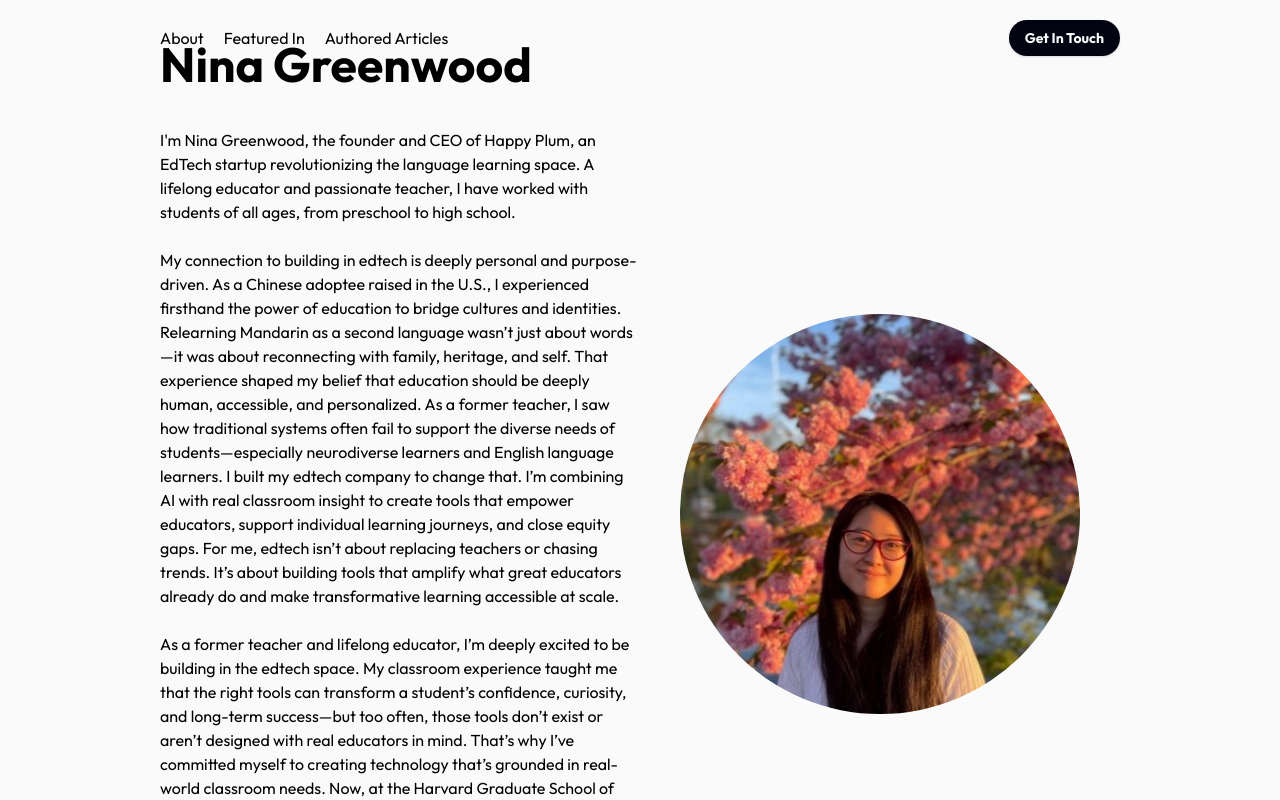
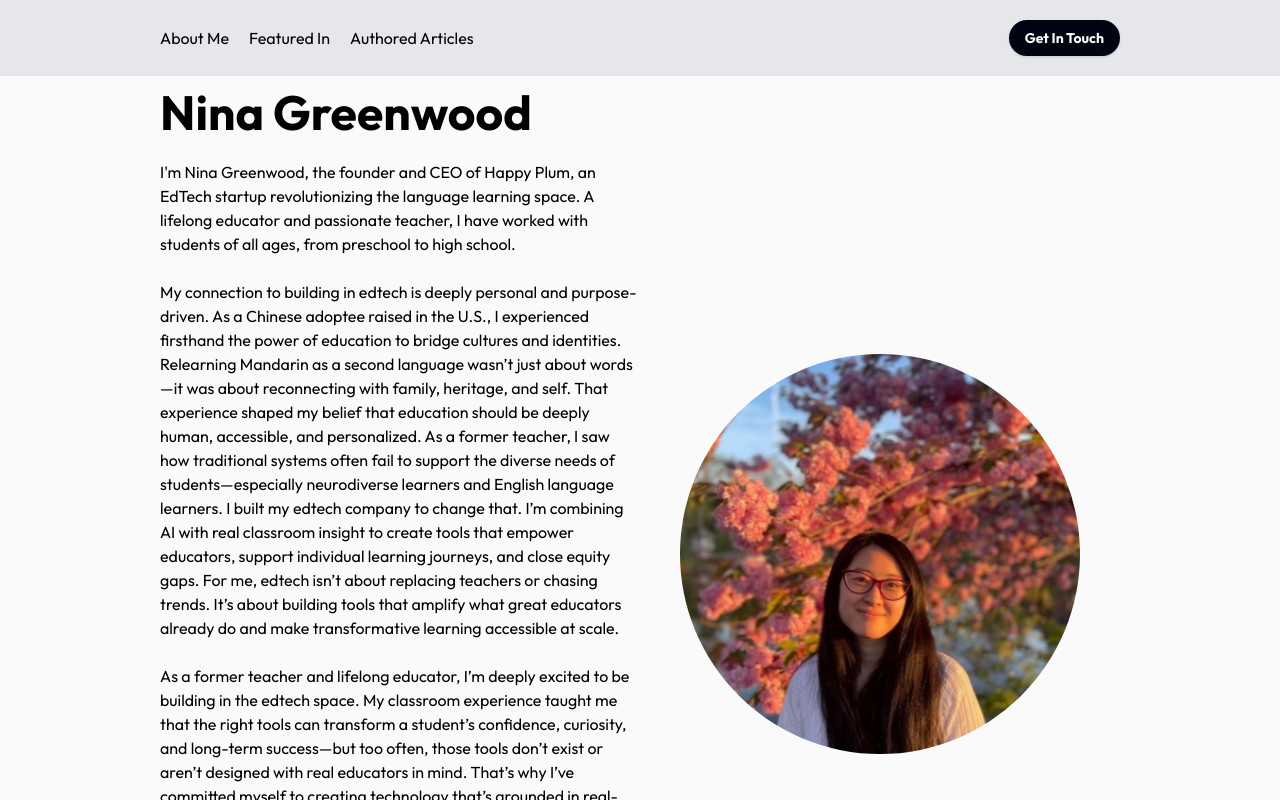
Before and after one commit to PirateKing55/nina-portfolio, a Next.js app: page / in a window 1280 px wide. Shown: the top 800 px of the page. Built offline with nearby package versions, Linux system fonts and the light colour scheme.

Commit message:
Minor changes

```diff
--- a/src/app/page.tsx
+++ b/src/app/page.tsx
@@ -23,41 +23,12 @@ export default function Home() {
 	return (
 		<div className="bg-background text-foreground">
 			<Navbar />
-			<div className="hidden md:block">
+			<div className="hidden md:block pt-12">
 				<FirstSection />
-
-				{/* Featured Slider */}
-
-				{/* <motion.div
-					ref={ref}
-					initial={{ opacity: 0 }}
-					animate={inView ? { opacity: 1 } : {}}
-					transition={{ duration: 0.8 }}
-					className="px-5 pt-5 md:px-40 relative"
-				>
-					<div className="fade-effect-wrapper relative flex overflow-x-hidden space-x-14">
-						<div className="space-x-14 animate-marquee whitespace-nowrap">
-							<FeaturedCompanies />
-						</div>
-						<div className="absolute top-0 space-x-14 animate-marqueeOpposite whitespace-nowrap">
-							<FeaturedCompanies />
-						</div>
-					</div>
-				</motion.div> */}
-
-				{/* About */}
 
 				<AboutSection />
 			</div>
 			<Mobile />
-
-			{/* <div className="common-style relative" id="featured-in">
-				<FeaturedVideos />
-			</div> */}
-
-			{/* <div className="common-style relative" id="publications">
-				<Publications />
-			</div> */}
 
 			<div className="px-5 md:px-40 min-h-fit py-5 md:py-10" id="featured-in">
 				<Media />
@@ -65,9 +36,6 @@ export default function Home() {
 			<div className="px-5 md:px-40 min-h-fit py-5 md:py-10 mb-10" id="articles">
 				<AuthoredArticles />
 			</div>
-			{/* <div className="common-style relative" id="papers">
-				<PublishedPapers />
-			</div> */}
 
 			<Footer />
 		</div>
--- a/src/components/first-section.tsx
+++ b/src/components/first-section.tsx
@@ -35,27 +35,65 @@ export default function FirstSection() {
 			className="px-5 md:px-40 pt-5 md:py-10 md:min-h-screen relative md:grid grid-cols-1 md:grid-cols-2"
 		>
 			{/* Title with staggered animation */}
-      <div className="flex flex-col justify-center gap-5 md:gap-10 z-20">
-        <motion.h1 className={`text-3xl md:text-5xl font-bold text-foreground z-20`} variants={childVariants}>
+			<div className="flex flex-col justify-center gap-5 md:gap-6 z-20">
+				<motion.h1
+					className={`text-3xl md:text-5xl font-bold text-foreground z-20`}
+					variants={childVariants}
+				>
 					Nina Greenwood
 				</motion.h1>
 				<motion.p className="text-foreground  z-20" variants={childVariants}>
-  I'm Nina Greenwood, the founder and CEO of Happy Plum, an EdTech startup revolutionizing the language learning space. A lifelong educator and passionate teacher, I have worked with students of all ages, from preschool to high school.
-
+					I'm Nina Greenwood, the founder and CEO of Happy Plum, an EdTech
+					startup revolutionizing the language learning space. A lifelong
+					educator and passionate teacher, I have worked with students of all
+					ages, from preschool to high school.
 					<br />
-  <br />My connection to building in edtech is deeply personal and purpose-driven. As a Chinese adoptee raised in the U.S., I experienced firsthand the power of education to bridge cultures and identities. Relearning Mandarin as a second language wasn’t just about words—it was about reconnecting with family, heritage, and self. That experience shaped my belief that education should be deeply human, accessible, and personalized.
-As a former teacher, I saw how traditional systems often fail to support the diverse needs of students—especially neurodiverse learners and English language learners. I built my edtech company to change that. I’m combining AI with real classroom insight to create tools that empower educators, support individual learning journeys, and close equity gaps.
-For me, edtech isn’t about replacing teachers or chasing trends. It’s about building tools that amplify what great educators already do and make transformative learning accessible at scale.
-
-  <br /><br />As a former teacher and lifelong educator, I’m deeply excited to be building in the edtech space. My classroom experience taught me that the right tools can transform a student’s confidence, curiosity, and long-term success—but too often, those tools don’t exist or aren’t designed with real educators in mind.
-That’s why I’ve committed myself to creating technology that’s grounded in real-world classroom needs. Now, at the Harvard Graduate School of Education, I’m continuing this work through research and development in generative AI—exploring how it can personalize learning, support neurodiverse students, and reduce the administrative burden on teachers.
-This isn’t just a field I’m working in—it’s a mission I believe in. I’m building solutions that merge cutting-edge AI with the empathy and adaptability of great teaching.
+					<br />
+					My connection to building in edtech is deeply personal and
+					purpose-driven. As a Chinese adoptee raised in the U.S., I experienced
+					firsthand the power of education to bridge cultures and identities.
+					Relearning Mandarin as a second language wasn’t just about words—it
+					was about reconnecting with family, heritage, and self. That
+					experience shaped my belief that education should be deeply human,
+					accessible, and personalized. As a former teacher, I saw how
+					traditional systems often fail to support the diverse needs of
+					students—especially neurodiverse learners and English language
+					learners. I built my edtech company to change that. I’m combining AI
+					with real classroom insight to create tools that empower educators,
+					support individual learning journeys, and close equity gaps. For me,
+					edtech isn’t about replacing teachers or chasing trends. It’s about
+					building tools that amplify what great educators already do and make
+					transformative learning accessible at scale.
+					<br />
+					<br />
+					As a former teacher and lifelong educator, I’m deeply excited to be
+					building in the edtech space. My classroom experience taught me that
+					the right tools can transform a student’s confidence, curiosity, and
+					long-term success—but too often, those tools don’t exist or aren’t
+					designed with real educators in mind. That’s why I’ve committed myself
+					to creating technology that’s grounded in real-world classroom needs.
+					Now, at the Harvard Graduate School of Education, I’m continuing this
+					work through research and development in generative AI—exploring how
+					it can personalize learning, support neurodiverse students, and reduce
+					the administrative burden on teachers. This isn’t just a field I’m
+					working in—it’s a mission I believe in. I’m building solutions that
+					merge cutting-edge AI with the empathy and adaptability of great
+					teaching.
 				</motion.p>
-
 			</div>
 			{/* Image with staggered animation */}
-      <motion.div variants={childVariants} className="flex items-center justify-center mt-5">
-        <Image src="/nina.jpg" alt="Nina Greenwood" width={400} height={400} priority className="z-10 rounded-full" />
+			<motion.div
+				variants={childVariants}
+				className="flex items-center justify-center mt-5"
+			>
+				<Image
+					src="/nina.jpg"
+					alt="Nina Greenwood"
+					width={400}
+					height={400}
+					priority
+					className="z-10 rounded-full"
+				/>
 			</motion.div>
 			{/* Paragraph with staggered animation */}
 		</motion.div>
--- a/src/components/navbar.tsx
+++ b/src/components/navbar.tsx
@@ -9,7 +9,7 @@ import { Button } from "./ui/button";
 export default function Navbar() {
 	const [isVisible, setIsVisible] = useState(true);
 	const [lastScrollY, setLastScrollY] = useState(0);
-	const [isDrawerOpen, setIsDrawerOpen] = useState(false); // State for managing drawer visibility
+	const [isDrawerOpen, setIsDrawerOpen] = useState(false);
 
 	const controlNavbar = () => {
 		if (typeof window !== "undefined") {
@@ -32,36 +32,27 @@ export default function Navbar() {
 				window.removeEventListener("scroll", controlNavbar);
 			};
 		}
-		// eslint-disable-next-line react-hooks/exhaustive-deps
 	}, [lastScrollY]);
 
-	// Function to toggle the drawer
 	const toggleDrawer = () => {
 		setIsDrawerOpen(!isDrawerOpen);
 	};
 
 	return (
 		<>
-			{/* Navbar */}
 			<nav
-				className={`w-full px-5 lg:px-40 py-5 flex justify-between items-center absolute top-0 left-0 transition-transform duration-300 z-50 `}
+				className={`w-full px-5 lg:px-40 py-5 flex justify-between items-center absolute top-0 left-0 transition-transform duration-300 z-50 bg-gray-200 dark:bg-gray-800/80 backdrop-blur-sm`}
 			>
 				<div className="hidden lg:flex justify-center gap-5 animate-fadeIn ">
 					<p className="text-foreground cursor-pointer hover:text-foreground hover:underline duration-300">
-						<Link href="#about">About</Link>
+						<Link href="#about">About Me</Link>
 					</p>
 					<p className="text-foreground cursor-pointer hover:text-foreground hover:underline duration-300">
 						<Link href="#featured-in">Featured In</Link>
 					</p>
-					{/* <p className="text-foreground cursor-pointer hover:text-foreground hover:underline duration-300">
-						<Link href="#publications">Publications</Link>
-					</p> */}
 					<p className="text-foreground cursor-pointer hover:text-foreground hover:underline duration-300">
 						<Link href="#articles">Authored Articles</Link>
 					</p>
-					{/* <p className="text-foreground cursor-pointer hover:text-foreground hover:underline duration-300">
-						<Link href="#papers">Papers Published</Link>
-					</p> */}
 				</div>
 				<div className="hidden md:flex justify-end gap-5">
 					<Link href="mailto:nina@happy-plum.com">
@@ -69,20 +60,18 @@ export default function Navbar() {
 							Get In Touch
 						</Button>
 					</Link>
-					{/* <ModeToggle /> */}
 				</div>
-				{/* Drawer toggle button */}
 				<div className="lg:hidden flex justify-end w-full">
 					<AlignJustify onClick={toggleDrawer} className="cursor-pointer" />
 				</div>
 			</nav>
 
-			{/* Drawer */}
 			<div
-				className={`fixed inset-0 z-50 transition-transform duration-300 transform ${isDrawerOpen ? "translate-x-0" : "-translate-x-full"
-					} lg:hidden`}
+				className={`fixed inset-0 z-50 transition-transform duration-300 transform ${
+					isDrawerOpen ? "translate-x-0" : "-translate-x-full"
+				} lg:hidden`}
 			>
-				<div className="bg-background-secondary w-3/4 h-full p-5">
+				<div className="bg-gray-100 dark:bg-gray-800 w-3/4 h-full p-5 shadow-lg">
 					<div className="flex justify-end">
 						<X onClick={toggleDrawer} className="cursor-pointer" />
 					</div>
@@ -97,20 +86,9 @@ export default function Navbar() {
 						>
 							Featured In
 						</Link>
-
-						{/* <Link
-							href="#publications"
-							className="text-lg"
-							onClick={toggleDrawer}
-						>
-							Publications
-						</Link> */}
 						<Link href="#articles" className="text-lg" onClick={toggleDrawer}>
 							Authored Articles
 						</Link>
-						{/* <Link href="#papers" className="text-lg" onClick={toggleDrawer}>
-							Papers Published
-						</Link> */}
 
 						<div>
 							<Link href="mailto:nina@happy-plum.com">
```
Lines whose indentation alone changed are shown as unchanged.
